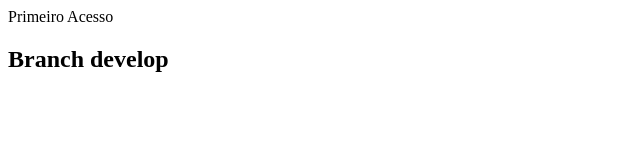
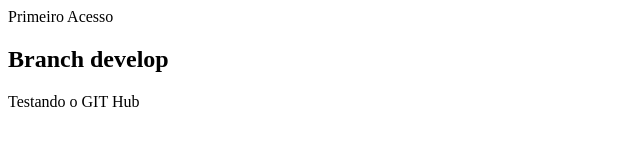
Before and after one commit to CarlosEduardoSouza/TesteGitm, a plain HTML site: page Index.html in a window 1280 px wide. Shown: the whole page, without its empty margins (0-640 px from the left). Drawn offline with Linux system fonts and the light colour scheme.

Commit message:
Testanndo o git hub

```diff
--- a/Index.html
+++ b/Index.html
@@ -5,5 +5,7 @@
     <body>
         <p>Primeiro Acesso</p>
         <h2>Branch develop</h2>
+
+        <p> Testando o GIT Hub</p>
     </body>
 </html>
```
